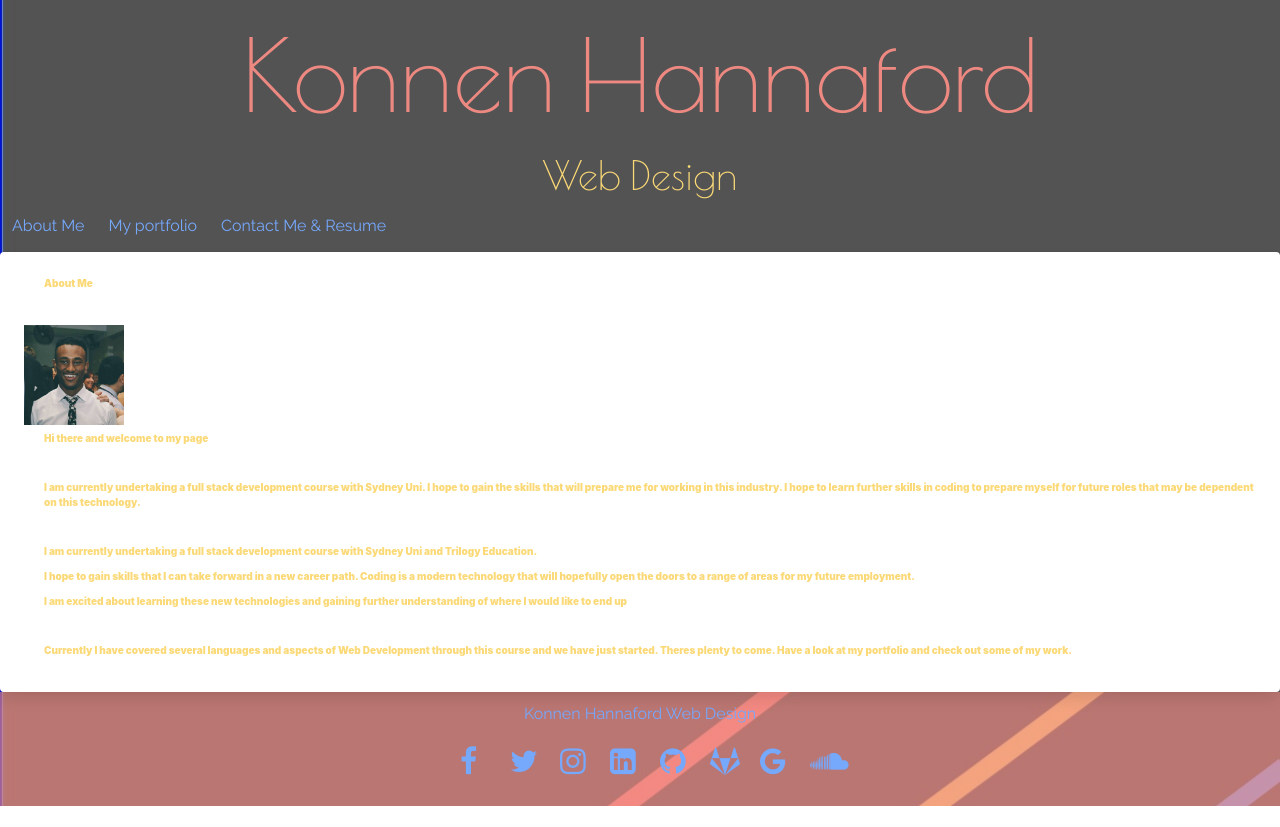
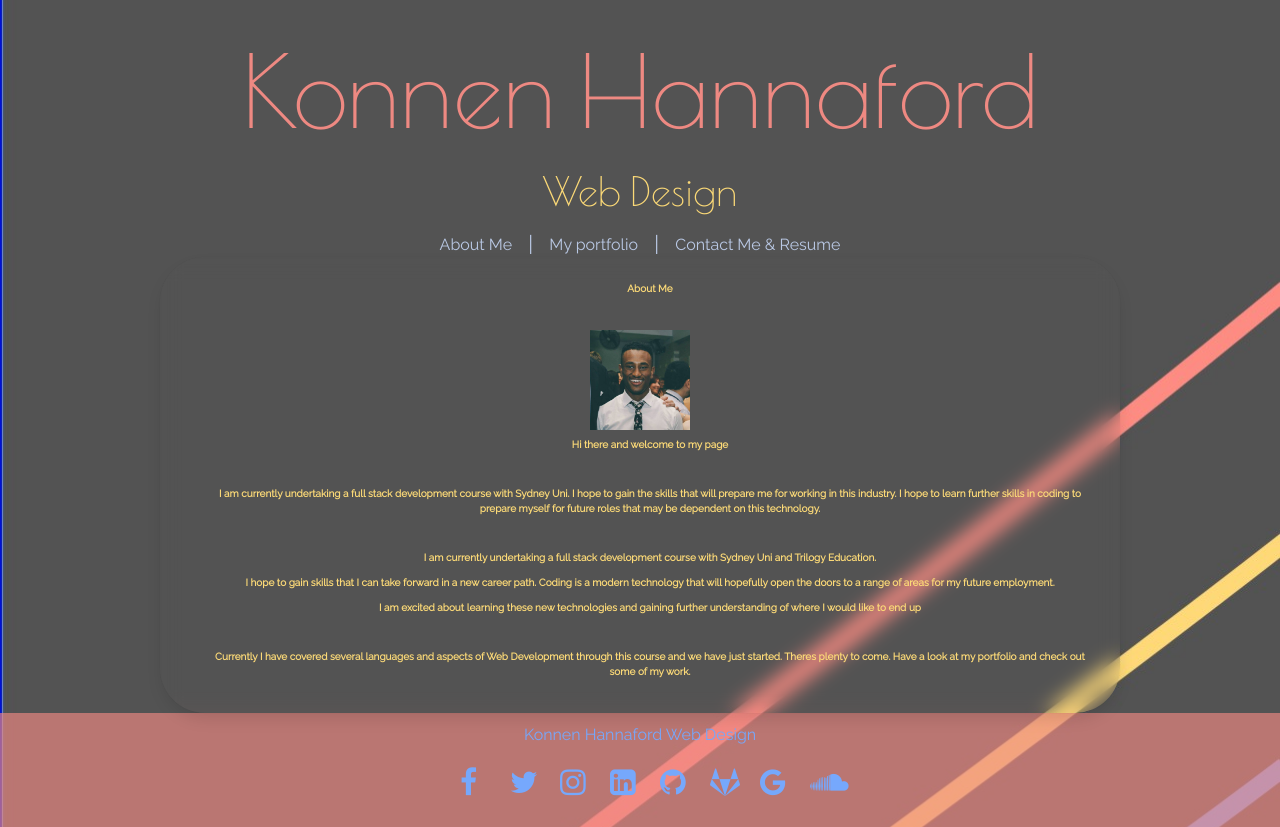
Before and after one commit to konnenhannaford/react-portfolio, a React (Create React App) app in the folder konnen-hannaford-react-portfolio/: page / in a window 1280 px wide. Before the commit the page ends 806 px from the top, so only its background shows below. Built offline with nearby package versions, Linux system fonts and the light colour scheme.

Commit message:
updated styling further

```diff
--- a/konnen-hannaford-react-portfolio/src/App.css
+++ b/konnen-hannaford-react-portfolio/src/App.css
@@ -7,12 +7,100 @@ html {
   height: 100%;
 }
 
+/* ------------------------------------- */
+
+                    header {
+                      padding: 1rem;
+                    }
+
+                    #navbarmenu {
+                      display:table;
+                      margin:0 auto;
+                      text-align:center;
+                    }
+
+                    #navbarmenu ul {
+                    list-style:none;
+                    display:inline-block; /* IE6/7 has layout trip-switch */
+                    }
+
+                    #navbarmenu li {
+                    display:inline;
+                    }
+
+                    #navbarmenu a {
+                    text-decoration:none;
+                    padding:0 1rem; /* variable width */
+                    font-family: 'Raleway', sans-serif;
+                    color: rgb(185, 200, 228);
+                    }
+
+                    figure {
+                    width:100%;
+                    text-align:center;
+                    }
+
+                    .divider{
+                    color: rgb(185, 200, 228);
+                    }
+
+                    @media only screen and (max-width: 600px) {
+
+                    nav {
+                      display: flex;
+                      flex-direction: row;
+                    }
+
+
+                    header {
+                      padding: 0;
+                      text-align: center;
+                    }
+                    }
+/* ------------------------------------- */
+
+.home {
+  background-color: transparent;
+  border-radius: 45px;
+  display: block;
+  height: 100%;
+  width: 75%;
+  align-items: center;
+  justify-content: center;
+  margin-bottom: auto;
+  margin-top: auto;
+  margin-left: auto;
+  margin-right: auto;
+  backdrop-filter: blur(10px);
+  font-family: 'Raleway', sans-serif;
+  text-align: center;
+  animation: fadeIn 10s;
+  -webkit-animation: fadeIn 10s;
+  -moz-animation: fadeIn 10s;
+  -o-animation: fadeIn 10s;
+  -ms-animation: fadeIn 10s;
+}
+
 .slideshow-container {
   max-width: 50%;
   position: relative;
   margin: auto;
 
 }
+
+/* @media screen and (max-width: 965px) {
+  .portfoliolinks {
+  width: 50%;
+  text-align: center;
+  }
+}
+
+@media screen and (max-width: 768px) {
+  .portfoliolinks {
+  width: 30%;
+  text-align: center;
+  }
+} */
 
 .fas fa-laptop {
   width: 100px;
@@ -110,9 +198,6 @@ p {
   color: #fbd977;
 }
 
-.navbar-burger {
-    display:list-item
-}
 
 @media screen and (max-width: 768px) {
   .home {
@@ -121,6 +206,7 @@ p {
   }
   h1 {
     font-size: 50px;
-
   }
-  }
+.navbar{
+  size: 10px;
+}  }
--- a/konnen-hannaford-react-portfolio/src/components/Navigation.js
+++ b/konnen-hannaford-react-portfolio/src/components/Navigation.js
@@ -2,21 +2,27 @@ import {Link} from 'react-router-dom';
 export default function Navigation() {
 
     return (
-        <nav className="navbar" role="navigation" aria-label="main navigation">
 
-        <div id="navbarBasicExample" className="navbar-menu">
-            <div className="navbar-start">
+        <nav>
+            <ul id="navbarmenu">
+                <li>
                     <Link className="navbar-item" to="/">
                         About Me
                     </Link>
+                </li>
+                    <span class="divider">|</span>
+                <li>
                     <Link className="navbar-item" to="/portfolio">
                         My portfolio
                     </Link>
+                </li>
+                    <span class="divider">|</span>
+                <li>
                     <Link className="navbar-item" to="/contact">
                         Contact Me & Resume
                     </Link>
-            </div>
-        </div>
+                </li>
+            </ul>
         </nav>
 
     )
--- a/konnen-hannaford-react-portfolio/src/components/portfolio files/Contact.js
+++ b/konnen-hannaford-react-portfolio/src/components/portfolio files/Contact.js
@@ -4,7 +4,7 @@ export default function Contact() {
 
     return (
 
-<div className="card contact">
+<div className="card home">
         <div className="card-content">
             <p className="title is-1 ">Get in Touch</p>
 
--- a/konnen-hannaford-react-portfolio/src/components/portfolio files/Portfolio.js
+++ b/konnen-hannaford-react-portfolio/src/components/portfolio files/Portfolio.js
@@ -10,14 +10,14 @@ export default function Portfolio() {
             <div>
                 <div className="slideshow-container">
                     <div className="mySlides">
-                        <div className=''>
+                        {/* <div className=''> */}
                             <p className="text">
                                 Java Quizz
                                 <a href="https://github.com/konnenhannaford/Java-Quizz" className="fa fa-github"></a>
                                 <a href="https://konnenhannaford.github.io/Java-Quizz/" className="fa fa-desktop" aria-hidden="true"></a>
                             </p>
-                        </div>
-                        <img src= {slide1Img} />
+                        {/* </div> */}
+                        <img className="portfoliolinks"src= {slide1Img} />
 
                     <div className="mySlides">
                         <div >
@@ -28,7 +28,7 @@ export default function Portfolio() {
                             </p>
                         </div>
                     </div>
-                    <img src= {slide2Img} />
+                    <img className="portfoliolinks"src= {slide2Img} />
 
                     <div className="mySlides">
                         <div >
@@ -39,7 +39,7 @@ export default function Portfolio() {
                             </p>
                         </div>
                     </div>
-                    <img src= {slide3Img} />
+                    <img className="portfoliolinks"src= {slide3Img} />
 
                     <div className="mySlides">
                     <div>
@@ -49,7 +49,7 @@ export default function Portfolio() {
                             <a href="https://konnenhannaford.github.io/Day-Planner/" className="fa fa-desktop" aria-hidden="true"></a>
                             </p>
                     </div>
-                    <img src= {slide4Img} />
+                    <img className="portfoliolinks"src= {slide4Img} />
 
                     <div className="mySlides">
                         <div >
@@ -60,7 +60,7 @@ export default function Portfolio() {
                             </p>
                         </div>
                     </div>
-                    <img src= {slide5Img} />
+                    <img className="portfoliolinks"src= {slide5Img} />
 
                     <div className="mySlides">
                         <div >
@@ -70,8 +70,8 @@ export default function Portfolio() {
                             <a href="https://watch.screencastify.com/v/BKItKpOcXESryMfuri5v" className="fa fa-file-video-o" aria-hidden="true"></a>
                             </p>
                         </div>
+                        <img className="portfoliolinks"src= {slide6Img} />
                     </div>
-                    <img src= {slide6Img} />
 
                 </div>
             </div>
```
Also changed, not shown: 1 other file (tests, documents, lock files or other folders). Lines whose indentation alone changed are shown as unchanged.
